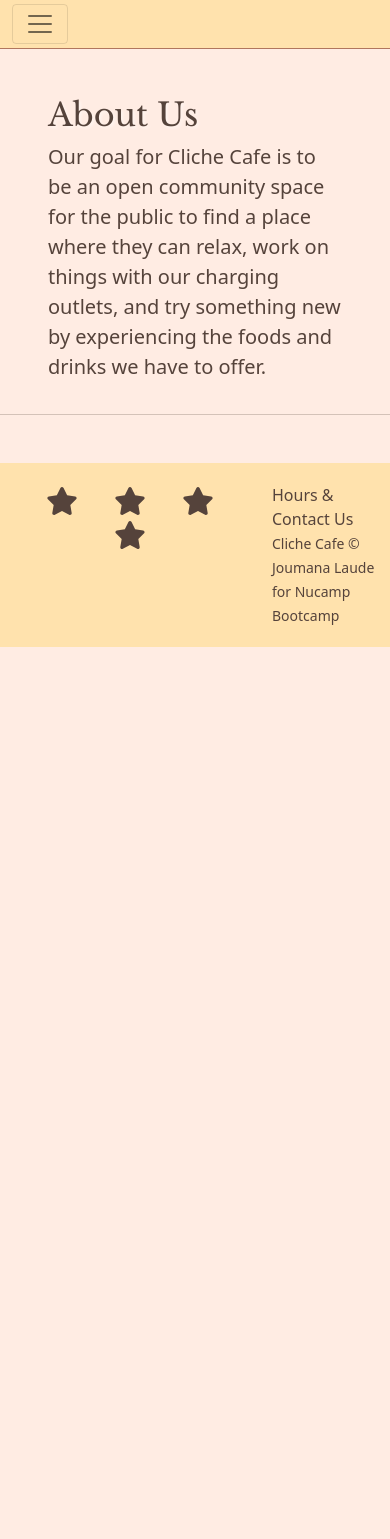
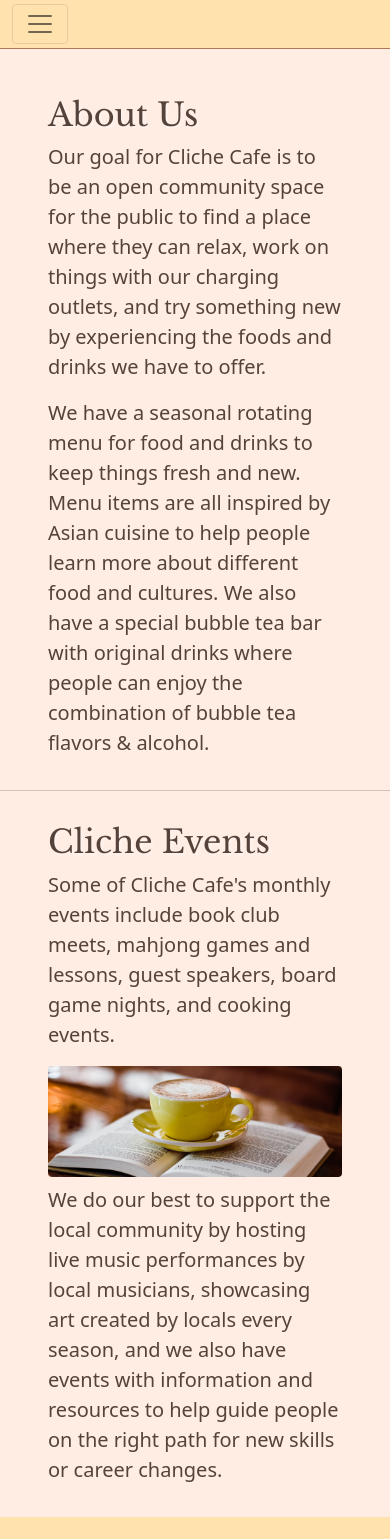
Before and after one commit to JoumanaLaude/cliche-cafe-react, a React (Create React App) app: page /about in a window 390 px wide. Shown: the top 1539 px of the page. Before the commit the page ends 892 px from the top, so only its background shows below. Built offline with nearby package versions, Linux system fonts and the light colour scheme.

Commit message:
about us page component & constants

```diff
--- a/src/components/About.js
+++ b/src/components/About.js
@@ -2,6 +2,9 @@ import React, { Component } from 'react';
 import { Row } from 'reactstrap';
 import halohalo from '../assets/images/food/halo-halo.jpg';
 import coffeemug from '../assets/images/pages/yellowmug-coffee-book.png';
+import { AboutUsContent } from '../constants/aboutConst';
+import TitleText from './TitleText';
+
 
 class About extends Component {
    render() {
@@ -10,14 +13,8 @@ class About extends Component {
             <div className="container mt-5 pt-5 px-5">
                <Row>
                   <div className="col col-sm pr-1">
-                     <h2 className="mt-0">About Us</h2>
-                     <p className="lead">Our goal for Cliche Cafe is to be an open community space for the public to find a place where
-                        they can relax, work on things with our charging outlets, and try something new by experiencing the foods and
-                        drinks we have to offer.</p>
-                     <p className="lead d-none d-lg-block">We have a seasonal rotating menu for food and drinks to keep things fresh and
-                        new. Menu items are all inspired by Asian cuisine to help people learn more about different food and cultures.
-                        We also have a special bubble tea bar with original drinks where people can enjoy the combination of bubble
-                        tea flavors & alcohol.</p>
+                     <TitleText titleText={AboutUsContent.aboutUs.titleText} bodyText={AboutUsContent.aboutUs.bodyText} />
+                     <TitleText bodyText={AboutUsContent.aboutUs.bodyText2} />
                   </div>
                   <div className="col d-none d-lg-block my-3">
                      <img src={halohalo} className="img-fluid rounded float-right pt-5 d-none d-md-block" alt="Halo-halo dessert" />
@@ -28,14 +25,10 @@ class About extends Component {
             <hr />
             <div className="container pt-3 pb-3 px-5">
                <Row>
-                  <div className="col d-none d-lg-block">
-                     <h2>Events</h2>
-                     <p className="lead">Some of Cliche Cafe's monthly events include book club meets, mahjong games and lessons, guest
-                        speakers, board game nights, and cooking events.</p>
-                     <p><img src={coffeemug} className="img-fluid rounded mx-auto d-block" alt="Coffee mug on book" /></p>
-                     <p className="lead">We do our best to support the local community by hosting live music performances by local
-                        musicians, showcasing art created by locals every season, and we also have events with information and
-                        resources to help guide people on the right path for new skills or career changes.</p>
+                  <div className="col">
+                     <TitleText titleText={AboutUsContent.eventSection.titleText} bodyText={AboutUsContent.eventSection.bodyText} />
+                        <img src={coffeemug} className="img-fluid rounded mx-auto d-block" alt="Coffee mug on book" />
+                     <TitleText bodyText={AboutUsContent.eventSection.bodyText2} />
                   </div>
                </Row>
             </div>
--- a/src/components/Home.js
+++ b/src/components/Home.js
@@ -5,7 +5,6 @@ import { Row } from 'reactstrap';
 import macarons from '../assets/images/pages/bao-macarons.png';
 import pudding from '../assets/images/pages/mango-pudding-jelly.jpg';
 import outdoor from '../assets/images/pages/cafe-outside.jpg';
-
 import TitleText from './TitleText';
 import { HomePageContent } from '../constants/homeConst';
 
--- /dev/null
+++ b/src/constants/aboutConst.js
@@ -0,0 +1,20 @@
+export const AboutUsContent = {
+   aboutUs: {
+      titleText: "About Us",
+      bodyText: `Our goal for Cliche Cafe is to be an open community space for the public to find a place where
+      they can relax, work on things with our charging outlets, and try something new by experiencing the foods and
+      drinks we have to offer.`,
+      bodyText2: `We have a seasonal rotating menu for food and drinks to keep things fresh and
+      new. Menu items are all inspired by Asian cuisine to help people learn more about different food and cultures.
+      We also have a special bubble tea bar with original drinks where people can enjoy the combination of bubble
+      tea flavors & alcohol.`
+   },
+   eventSection: {
+      titleText: "Cliche Events",
+      bodyText: `Some of Cliche Cafe's monthly events include book club meets, mahjong games and lessons, guest
+      speakers, board game nights, and cooking events.`,
+      bodyText2: `We do our best to support the local community by hosting live music performances by local
+      musicians, showcasing art created by locals every season, and we also have events with information and
+      resources to help guide people on the right path for new skills or career changes.`
+   }
+}
```
